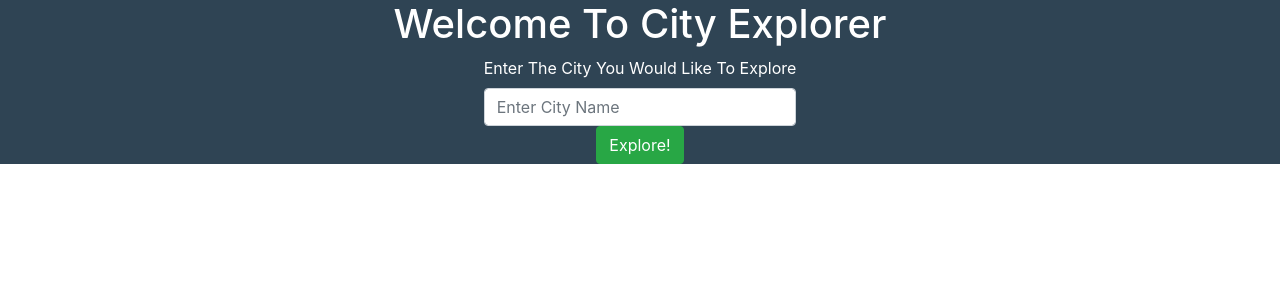
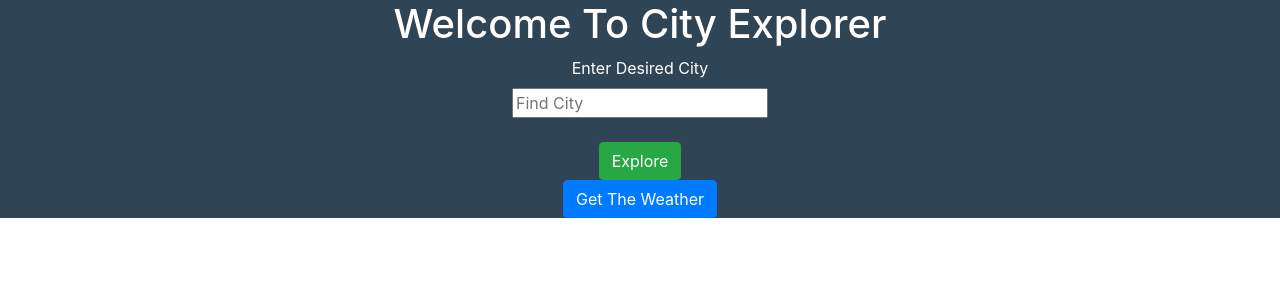
Before and after one commit to quekicruz/city-explorer, a React (Create React App) app: page / in a window 1280 px wide. Shown: the top 300 px of the page. Built offline with nearby package versions, Linux system fonts and the light colour scheme; no server answers.

Commit message:
fixed lab 06

```diff
--- a/src/locationform.js
+++ b/src/locationform.js
@@ -3,78 +3,84 @@ import React from 'react'
 import { Form } from 'react-bootstrap'
 import Button from 'react-bootstrap/Button'
 import axios from 'axios'
-
+// import LocationRender from './locationrender'
 
 
 const API_KEY = process.env.REACT_APP_API_CITY_KEY
 
 
-  class locationform extends React.Component {
-    constructor(props) {
+class locationform extends React.Component {
+  constructor(props) {
     super(props)
-    this.State = {
+    this.state = {
       data: [],
       location: {},
-       searchQuery:'',
-       modalState: false,
-
+      searchQuery: '',
+      map: null,
+      forecast: null,
     }
 
   }
 
-
-  getLocationData = async (event) => {
-    event.preventDefault();
-    console.log()
-    const USAPI = `https://us1.locationiq.com/v1/search.php?key=${API_KEY}&q=${this.state.searchQuery}&format=json`;
-       const res = await axios.get(USAPI);
-       console.log(res.data[0])
-      this.setState({ location:res.data[0] });
-      this.setState({toggle:true});
-    const EUROAPI = `https://eu1.locationiq.com/v1/search.php?key=${API_KEY}&q=${this.state.searchQuery}&format=json`
-    const eurores = await axios.get(EUROAPI);
-    this.setState({ location:eurores.data[0] });
-    this.setState({toggle:true});
+  usLocationData = (e) => {
+    axios.get(`https://us1.locationiq.com/v1/search.php?key=${API_KEY}&q=${this.state.searchQuery}&format=json`)
+      .then(response => {
+        let location = response.data[0];
+        this.setState({
+          location: location,
+          map: `https://maps.locationiq.com/v3/staticmap?key=${API_KEY}&center=${location.lat},${location.lon}&zoom=10`
+        })
+      })
+      .catch(error => { console.log("Error, can not be displayed") })
   }
 
 
-  render(){
+  euroLocationData = (e) => {
+    axios.get(`https://eu1.locationiq.com/v1/search.php?key=${API_KEY}&q=${this.state.searchQuery}&format=json`)
+      .then(response => {
+        let location = response.data[0];
+        this.setState({
+          location: location,
+          map: `https://maps.locationiq.com/v3/staticmap?key=${API_KEY}&center=${location.lat},${location.lon}&zoom=10`
+        })
+      })
+      .catch(error => { console.log("Error, can not be displayed") })
+  }
+
+  getWeatherData = (e) => {
+    axios.get(`https://localhost:3050/weather?lat=${e.lat}&lon=${e.lon}&searchQuery=${e.display_name}`)
+    .then(response => {
+        this.setState({forecast: response.data})
+    })
+  }
+
+  render() {
     return (
-      <div id="form">
-      <Form onSubmit={(e) => this.getLocationData(e)} >
-      <Form.Label>Enter The City You Would Like To Explore</Form.Label>
-      <Form.Control id="formentry" onChange={(e) => this.setState({ searchQuery: e.target.value })} type='text'  placeholder="Enter City Name" />
-    <Button variant="success" type="submit">
-      Explore!
-    </Button>
-      </Form>
+
+      <div className='locationForm'>
+        <Form>
+          <Form.Label>
+            Enter Desired City
+          </Form.Label>
+          <Form.Group>
+            <Form.Label>
+              <input onChange={(e) => this.setState({ search: e.target.value })} placeholder='Find City' type='text' />
+            </Form.Label>
+          </Form.Group>
+          <Button variant="success" type="button" onClick={this.usLocationData, this.euroLocationData}>Explore</Button>
+          <Form.Group><Button variant="primary" type="button">Get The Weather</Button></Form.Group>
+          <Form.Text>
+            <div id="locationTitle">{this.state.location.display_name ? <div>{this.state.location.display_name}, {this.state.location.lat}, {this.state.location.lon}</div> : ''}</div>
+          </Form.Text>
+          {/* <img src={this.state.map ? this.state.map : null} alt="Location-Map" />  */}
+        </Form>
 
       </div>
 
-  )
+    );
+  }
 }
-}
-export default locationform;
 
 
 
-
-//   getLocation = async () => {
-//     const API = `https://us1.locationiq.com/v1/search.php?key=${API_KEY}&q=${this.state.searchQuery}&format=json`;
-//     const res = await axios.get(API);
-//     console.log(res.data[0])
-//     this.setState({ location:res.data[0] });
-//   }
-
-//   render() {
-//     return(
-//       <>
-//         <input onChange={(e) => this.setState({ searchQuery: e.target.value })} placeholder="search for a city"></input>
-//         <button onClick={this.getLocation}>Explore!</button>
-//         {this.state.location.place_id &&
-//           <h2>The city is: {this.state.location.display_name}</h2>
-//         }
-//       </>
-//     )
-//   }
-// }
+export default locationform;
```
Also changed, not shown: src/locationrender.js (+5 -6 lines), src/weather.js (added).
